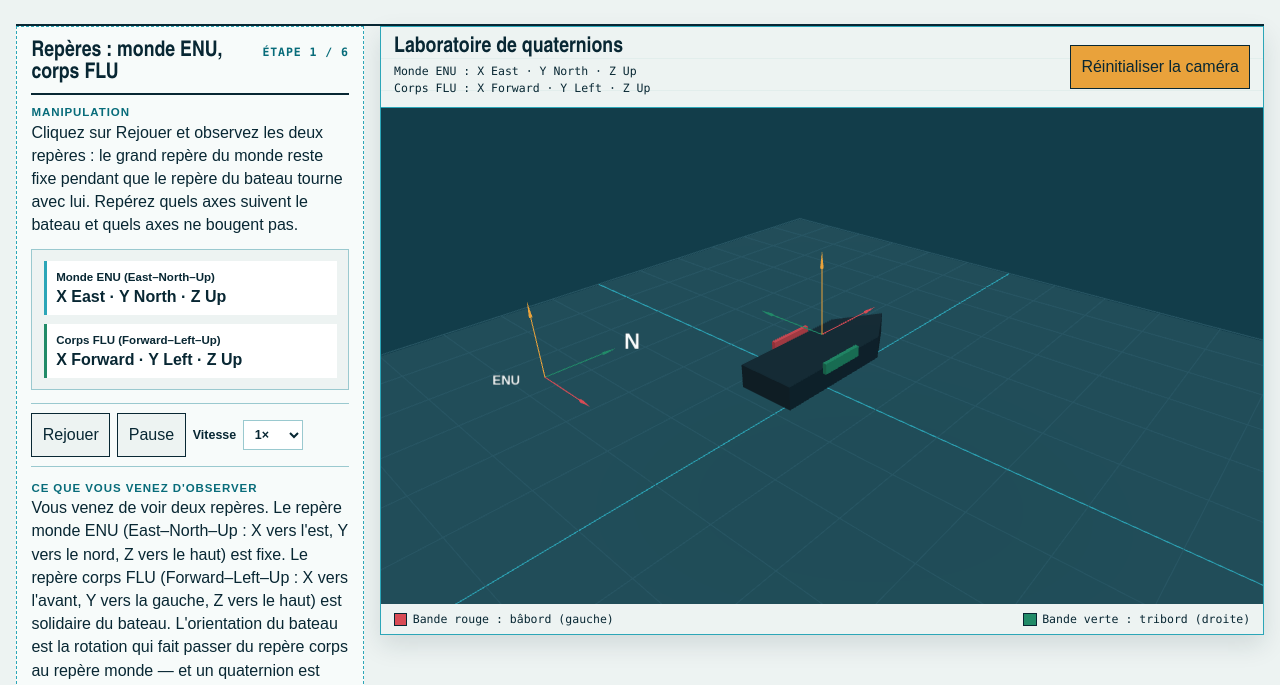
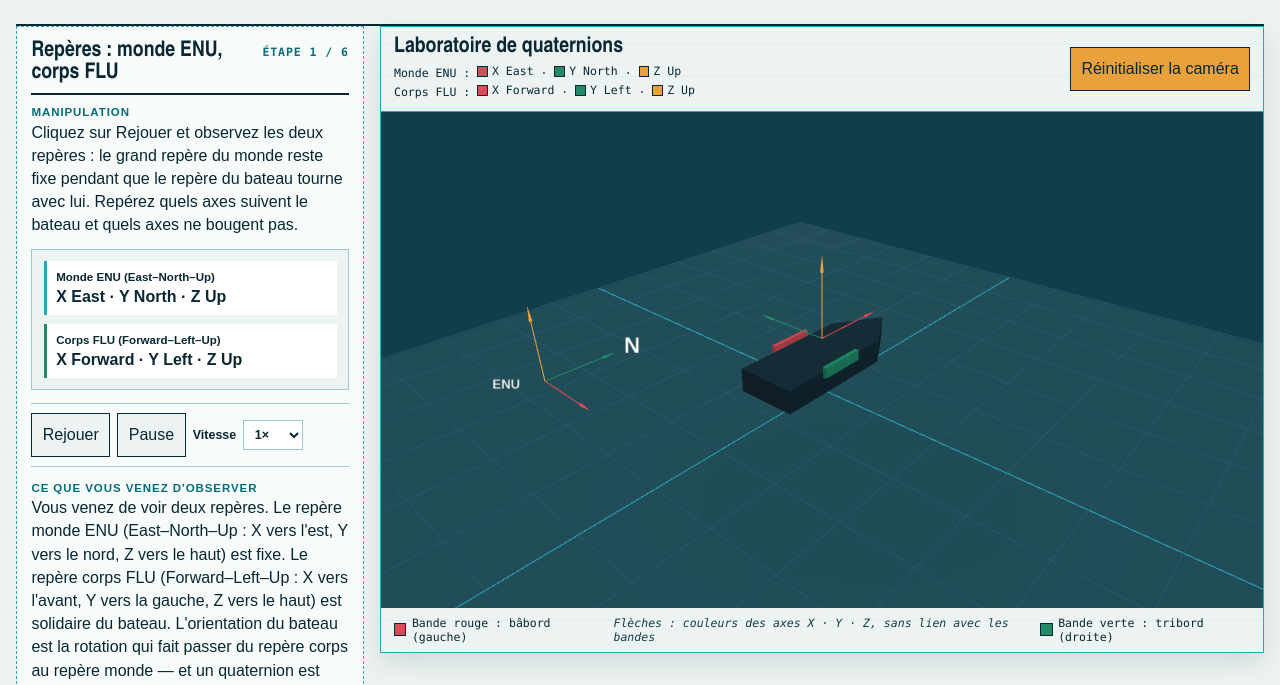
Before and after one commit to cmoron-lab/quaternion-lab, a website built with Vite: page index.html in a window 1280 px wide. Shown: the part 111-796 px from the top of the page. Built offline with nearby package versions, Linux system fonts and the light colour scheme; animation ran at ten frames a second.

Commit message:
fix: legend the axis arrow colors and separate them from the hull bands
Rouge et vert portaient deux sens contradictoires : la flèche verte Y pointe
vers bâbord alors que la bande verte signifie tribord. La légende de la scène
associe désormais une pastille de couleur à chaque axe, là où les axes sont
nommés, et la barre des bandes précise que les deux codes sont indépendants.

Supprime au passage les réécritures statiques de renderChrome (badge, légende,
aria-label), identiques au HTML qui redevient la source unique.

```diff
--- a/index.html
+++ b/index.html
@@ -25,12 +25,12 @@
           <div class="scene-shell__toolbar">
             <div>
               <h2 id="scene-title">Laboratoire de quaternions</h2>
-              <p id="scene-legend" class="scene-shell__legend">Monde ENU : X East · Y North · Z Up<br />Corps FLU : X Forward · Y Left · Z Up</p>
+              <p id="scene-legend" class="scene-shell__legend">Monde ENU : <span class="axis-chip axis-chip--x">X East</span> · <span class="axis-chip axis-chip--y">Y North</span> · <span class="axis-chip axis-chip--z">Z Up</span><br />Corps FLU : <span class="axis-chip axis-chip--x">X Forward</span> · <span class="axis-chip axis-chip--y">Y Left</span> · <span class="axis-chip axis-chip--z">Z Up</span></p>
             </div>
             <button class="scene-shell__reset" id="reset-camera" type="button">Réinitialiser la caméra</button>
           </div>
           <div id="scene-container" class="scene-shell__canvas" aria-label="Bateau FLU dans le monde ENU"></div>
-          <p class="axis-legend"><span class="axis-legend__port">Bande rouge : bâbord (gauche)</span><span class="axis-legend__starboard">Bande verte : tribord (droite)</span></p>
+          <p class="axis-legend"><span class="axis-legend__port">Bande rouge : bâbord (gauche)</span><span class="axis-legend__note">Flèches : couleurs des axes X · Y · Z, sans lien avec les bandes</span><span class="axis-legend__starboard">Bande verte : tribord (droite)</span></p>
         </section>
 
         <aside id="sandbox" class="controls-panel" aria-label="Bac à sable de quaternions" hidden>
--- a/src/styles.css
+++ b/src/styles.css
@@ -100,7 +100,13 @@ h2 { margin: 0; font-size: 1.35rem; line-height: 1; }
 }
 
 .scene-shell__toolbar h2 { margin-bottom: 0.3rem; }
-.scene-shell__legend { margin: 0; white-space: pre-line; font: 0.72rem/1.45 ui-monospace, SFMono-Regular, Menlo, monospace; }
+.scene-shell__legend { margin: 0; font: 0.72rem/1.45 ui-monospace, SFMono-Regular, Menlo, monospace; }
+
+.axis-chip { display: inline-flex; align-items: center; gap: 0.25rem; }
+.axis-chip::before { width: 0.55rem; height: 0.55rem; border: 1px solid #082733; content: ""; }
+.axis-chip--x::before { background: #d94b55; }
+.axis-chip--y::before { background: #218b68; }
+.axis-chip--z::before { background: #e9a23b; }
 .scene-shell__reset { flex: none; }
 .scene-shell__canvas { position: relative; min-height: 0; background: #123d4a; color: #fff; }
 .scene-shell__canvas canvas { display: block; width: 100%; height: 100%; }
@@ -133,9 +139,10 @@ h2 { margin: 0; font-size: 1.35rem; line-height: 1; }
   font-size: 0.72rem;
 }
 .axis-legend span { display: inline-flex; align-items: center; gap: 0.35rem; }
-.axis-legend span::before { width: 0.7rem; height: 0.7rem; border: 1px solid #082733; content: ""; }
+.axis-legend__port::before, .axis-legend__starboard::before { width: 0.7rem; height: 0.7rem; border: 1px solid #082733; content: ""; }
 .axis-legend__port::before { background: #d94b55; }
 .axis-legend__starboard::before { background: #218b68; }
+.axis-legend__note { color: #123d4a; font-style: italic; }
 
 .controls-panel, .lesson-panel {
   align-self: start;
--- a/src/ui/app.ts
+++ b/src/ui/app.ts
@@ -66,8 +66,6 @@ const axisLabel = (axis: readonly number[]): string =>
 
 export function mountLabApp(root: HTMLElement): void {
   const container = byId<HTMLElement>(root, "scene-container");
-  const sceneLegend = byId<HTMLElement>(root, "scene-legend");
-  const conventionBadge = byId<HTMLElement>(root, "convention-badge");
   const validation = byId<HTMLElement>(root, "validation-message");
   const normalization = byId<HTMLElement>(root, "normalization-note");
   const gimbalWarning = byId<HTMLElement>(root, "gimbal-warning");
@@ -330,10 +328,6 @@ export function mountLabApp(root: HTMLElement): void {
     sandbox.hidden = !chrome.showSandbox;
     tutorialResume.hidden = !chrome.showResume;
     tutorialRestart.hidden = !chrome.showRestart;
-    conventionBadge.textContent = "Monde ENU · Corps FLU · xdyn NED/FRD";
-    sceneLegend.textContent =
-      "Monde ENU : X East · Y North · Z Up\nCorps FLU : X Forward · Y Left · Z Up";
-    container.setAttribute("aria-label", "Bateau FLU dans le monde ENU");
   };
 
   const renderLesson = () => {
```
